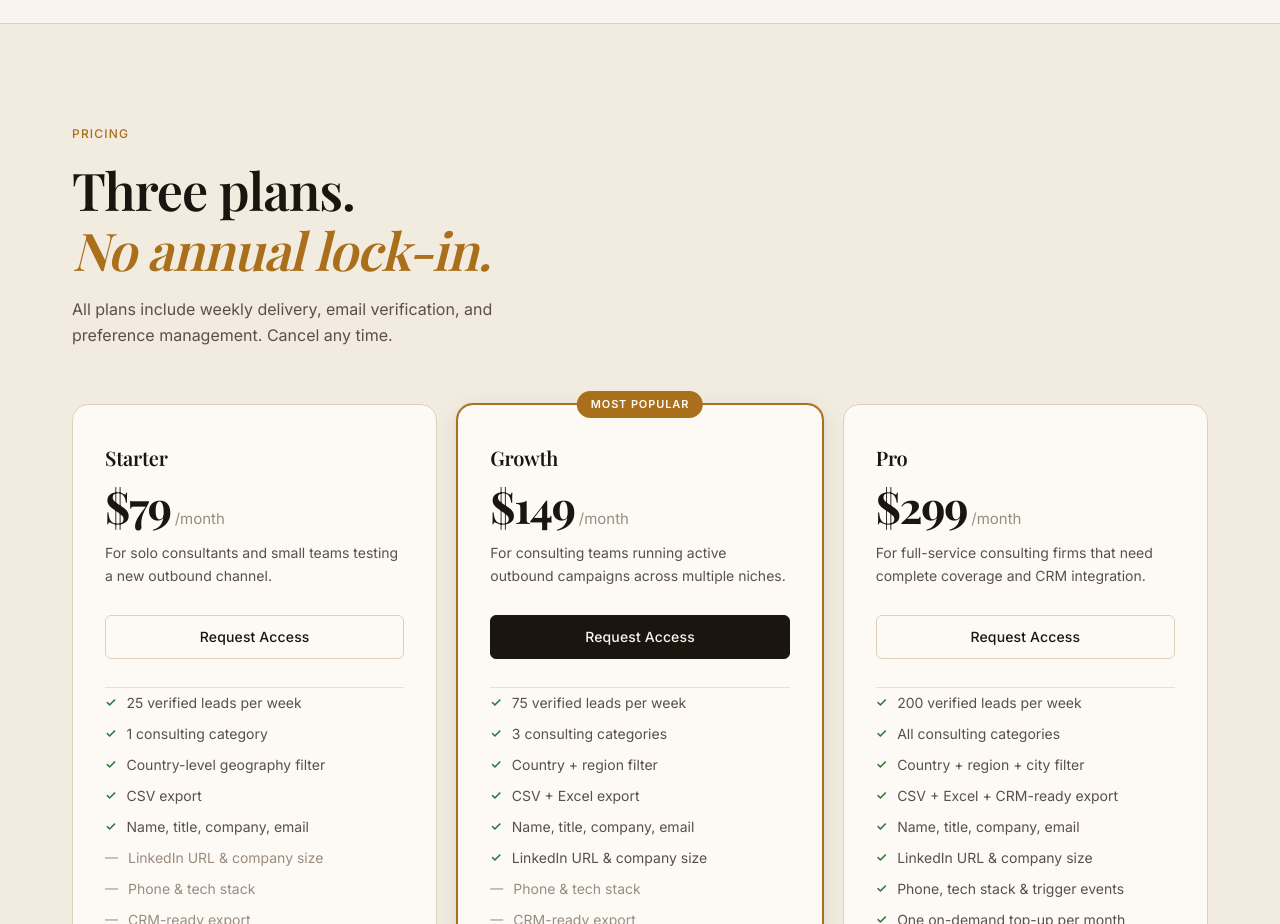
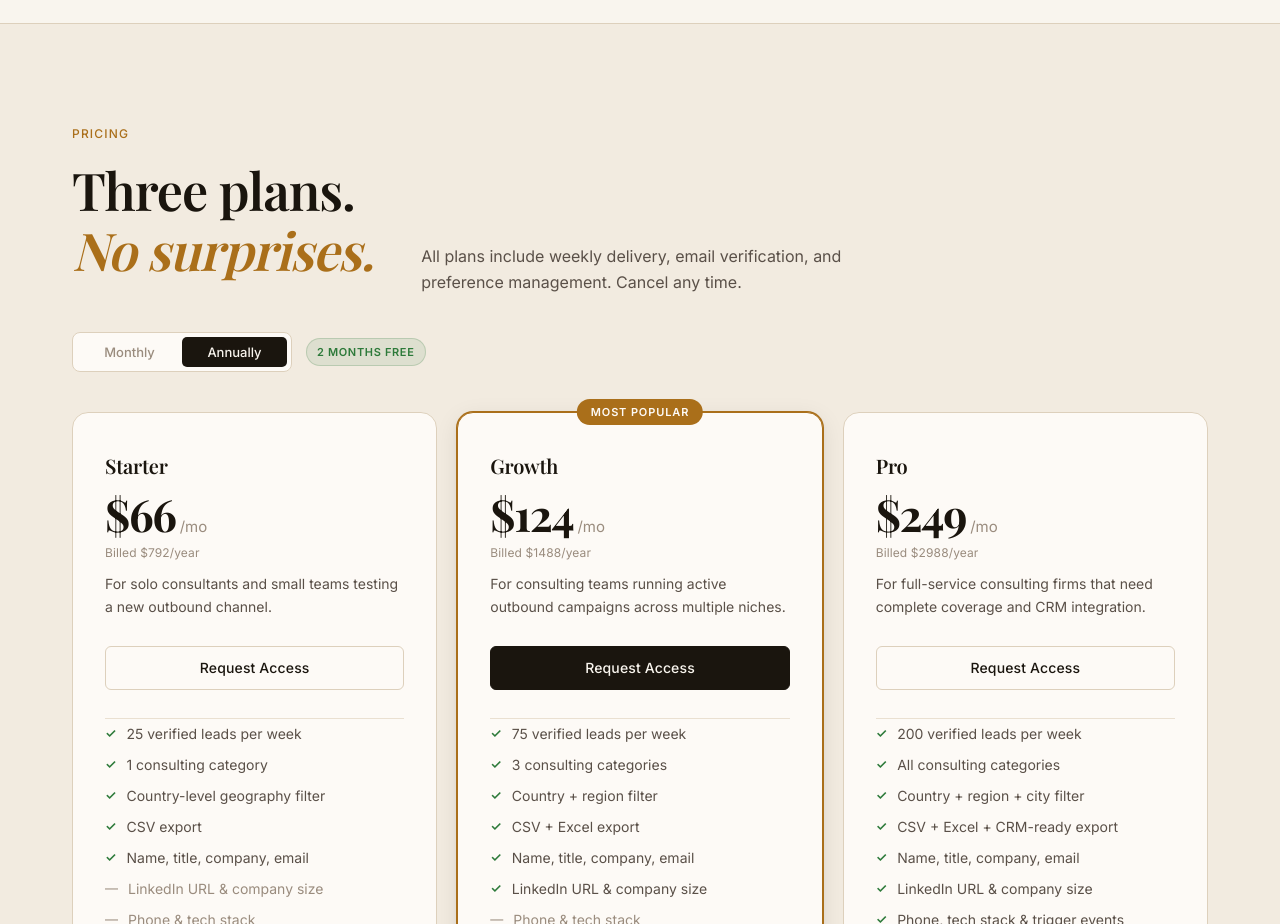
Before and after one commit to ArtemiiHH/consulting-leads, a React (Vite) app: page / in a window 1280 px wide. Shown: the part 5280-6204 px from the top of the page. Built offline with nearby package versions, Linux system fonts and the light colour scheme; a web font is replaced by a local one.

Commit message:
Create month/year toggle for pricing section

```diff
--- a/src/components/Pricing/Pricing.jsx
+++ b/src/components/Pricing/Pricing.jsx
@@ -1,10 +1,11 @@
+import { useState } from 'react'
 import styles from './Pricing.module.css'
 
 const plans = [
   {
     name: 'Starter',
-    price: '$79',
-    period: '/month',
+    monthly: 79,
+    annual: 66,
     summary: 'For solo consultants and small teams testing a new outbound channel.',
     features: [
       { text: '25 verified leads per week', included: true },
@@ -19,8 +20,8 @@ const plans = [
   },
   {
     name: 'Growth',
-    price: '$149',
-    period: '/month',
+    monthly: 149,
+    annual: 124,
     summary: 'For consulting teams running active outbound campaigns across multiple niches.',
     recommended: true,
     features: [
@@ -36,8 +37,8 @@ const plans = [
   },
   {
     name: 'Pro',
-    price: '$299',
-    period: '/month',
+    monthly: 299,
+    annual: 249,
     summary: 'For full-service consulting firms that need complete coverage and CRM integration.',
     features: [
       { text: '200 verified leads per week', included: true },
@@ -53,23 +54,53 @@ const plans = [
 ]
 
 export default function Pricing() {
+  const [isAnnual, setIsAnnual] = useState(true)
+
   return (
     <section id="pricing" className={styles.section}>
       <div className="container">
         <div className={styles.header}>
           <p className={styles.label}>Pricing</p>
+          <div className={styles.titleRow}>
             <h2 className={styles.title}>
               Three plans.<br />
-            <em className={styles.accent}>No annual lock-in.</em>
+              <em className={styles.accent}>No surprises.</em>
             </h2>
             <p className={styles.subtitle}>
               All plans include weekly delivery, email verification, and
               preference management. Cancel any time.
             </p>
           </div>
+        </div>
+
+        <div className={styles.toggleWrap}>
+          <div className={styles.toggle}>
+            <button
+              className={`${styles.toggleOption} ${!isAnnual ? styles.toggleActive : ''}`}
+              onClick={() => setIsAnnual(false)}
+            >
+              Monthly
+            </button>
+            <button
+              className={`${styles.toggleOption} ${isAnnual ? styles.toggleActive : ''}`}
+              onClick={() => setIsAnnual(true)}
+            >
+              Annually
+            </button>
+            <span
+              className={styles.toggleSlider}
+              style={{ transform: isAnnual ? 'translateX(100%)' : 'translateX(0)' }}
+            />
+          </div>
+          <span className={`${styles.saveBadge} ${isAnnual ? styles.saveBadgeVisible : ''}`}>
+            2 months free
+          </span>
+        </div>
 
         <div className={styles.grid}>
-          {plans.map(plan => (
+          {plans.map(plan => {
+            const price = isAnnual ? plan.annual : plan.monthly
+            return (
               <div
                 key={plan.name}
                 className={`${styles.card} ${plan.recommended ? styles.recommended : ''}`}
@@ -79,9 +110,16 @@ export default function Pricing() {
                 )}
                 <div className={styles.planHeader}>
                   <h3 className={styles.planName}>{plan.name}</h3>
+                  <div className={styles.priceBlock}>
                     <div className={styles.priceRow}>
-                  <span className={styles.price}>{plan.price}</span>
-                  <span className={styles.period}>{plan.period}</span>
+                      <span className={styles.price}>${price}</span>
+                      <span className={styles.period}>/mo</span>
+                    </div>
+                    <p className={styles.billingNote}>
+                      {isAnnual
+                        ? `Billed $${price * 12}/year`
+                        : 'Billed monthly'}
+                    </p>
                   </div>
                   <p className={styles.summary}>{plan.summary}</p>
                 </div>
@@ -101,7 +139,8 @@ export default function Pricing() {
                   ))}
                 </ul>
               </div>
-          ))}
+            )
+          })}
         </div>
       </div>
     </section>
--- a/src/components/Pricing/Pricing.module.css
+++ b/src/components/Pricing/Pricing.module.css
@@ -5,7 +5,7 @@
 }
 
 .header {
-  margin-bottom: 56px;
+  margin-bottom: 36px;
 }
 
 .label {
@@ -32,10 +32,89 @@
   color: var(--accent);
 }
 
+.titleRow {
+  display: grid;
+  grid-template-columns: auto 1fr;
+  gap: 48px;
+  align-items: end;
+}
+
 .subtitle {
   font-size: 16px;
   color: var(--text-secondary);
   max-width: 440px;
+}
+
+/* Billing toggle */
+
+.toggleWrap {
+  display: flex;
+  align-items: center;
+  gap: 14px;
+  margin-bottom: 40px;
+}
+
+.toggle {
+  position: relative;
+  display: grid;
+  grid-template-columns: 1fr 1fr;
+  background: var(--bg-card);
+  border: 1px solid var(--border);
+  border-radius: 8px;
+  padding: 4px;
+  width: 220px;
+  isolation: isolate;
+}
+
+.toggleSlider {
+  position: absolute;
+  inset: 4px;
+  width: calc(50% - 4px);
+  background: var(--text-primary);
+  border-radius: 5px;
+  transition: transform 0.22s cubic-bezier(0.34, 1.2, 0.64, 1);
+  z-index: 0;
+  pointer-events: none;
+}
+
+.toggleOption {
+  position: relative;
+  z-index: 1;
+  background: none;
+  border: none;
+  padding: 7px 0;
+  font-size: 13px;
+  font-weight: 500;
+  color: var(--text-muted);
+  cursor: pointer;
+  border-radius: 5px;
+  transition: color 0.15s;
+  text-align: center;
+}
+
+.toggleActive {
+  color: var(--bg);
+}
+
+.saveBadge {
+  font-size: 11px;
+  font-weight: 600;
+  letter-spacing: 0.06em;
+  text-transform: uppercase;
+  color: #2D7A3A;
+  background: rgba(45, 122, 58, 0.10);
+  border: 1px solid rgba(45, 122, 58, 0.20);
+  padding: 4px 10px;
+  border-radius: 20px;
+  opacity: 0;
+  transform: translateX(-4px);
+  transition: opacity 0.2s, transform 0.2s;
+  pointer-events: none;
+}
+
+.saveBadgeVisible {
+  opacity: 1;
+  transform: translateX(0);
 }
 
 .grid {
@@ -91,6 +170,12 @@
   letter-spacing: -0.01em;
 }
 
+.priceBlock {
+  display: flex;
+  flex-direction: column;
+  gap: 4px;
+}
+
 .priceRow {
   display: flex;
   align-items: baseline;
@@ -104,11 +189,18 @@
   color: var(--text-primary);
   letter-spacing: -0.03em;
   line-height: 1;
+  transition: opacity 0.15s;
 }
 
 .period {
   font-size: 15px;
   color: var(--text-muted);
+}
+
+.billingNote {
+  font-size: 12px;
+  color: var(--text-muted);
+  letter-spacing: 0.01em;
 }
 
 .summary {
@@ -186,6 +278,11 @@
 }
 
 @media (max-width: 900px) {
+  .titleRow {
+    grid-template-columns: 1fr;
+    gap: 16px;
+  }
+
   .grid {
     grid-template-columns: 1fr;
     max-width: 480px;
```
Lines whose indentation alone changed are shown as unchanged.
